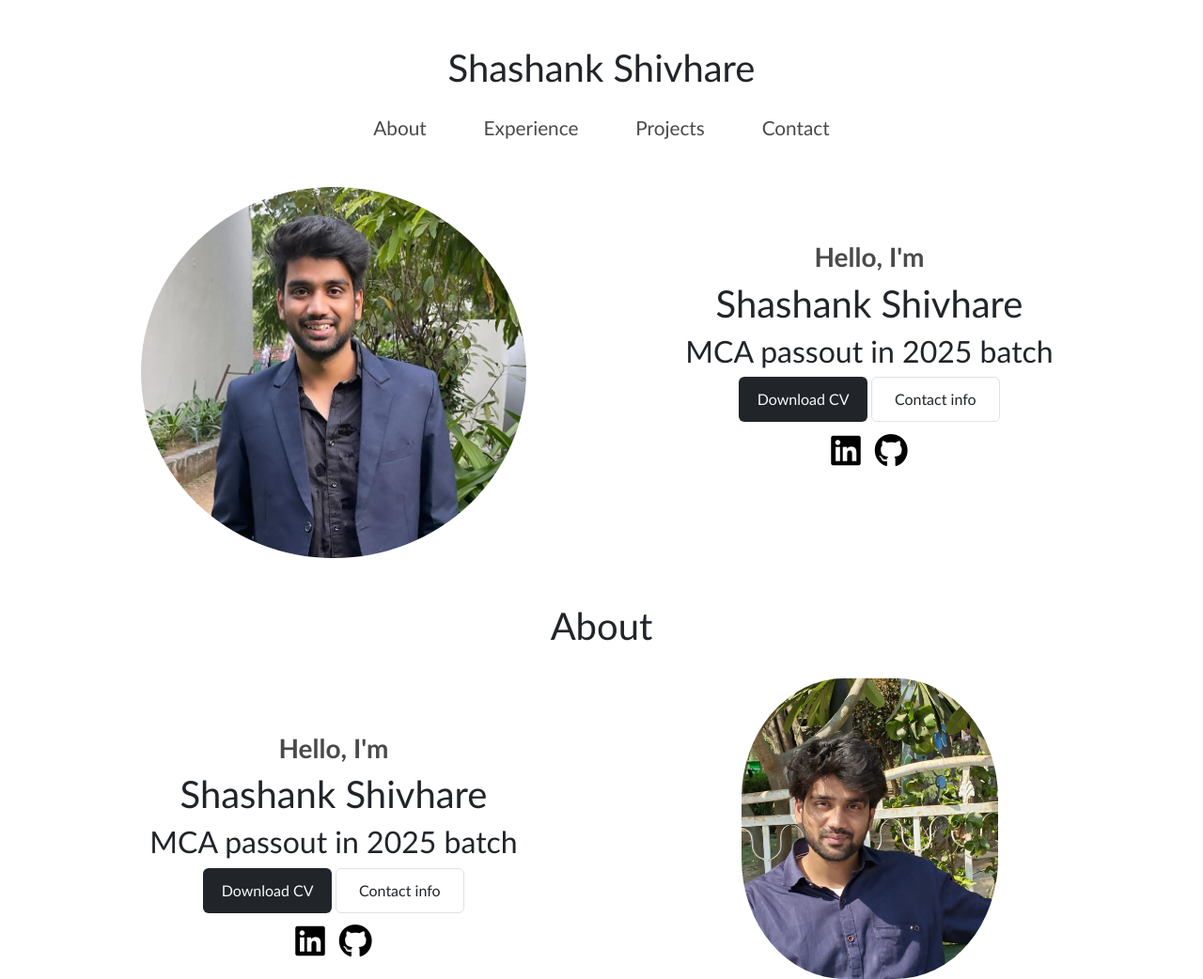
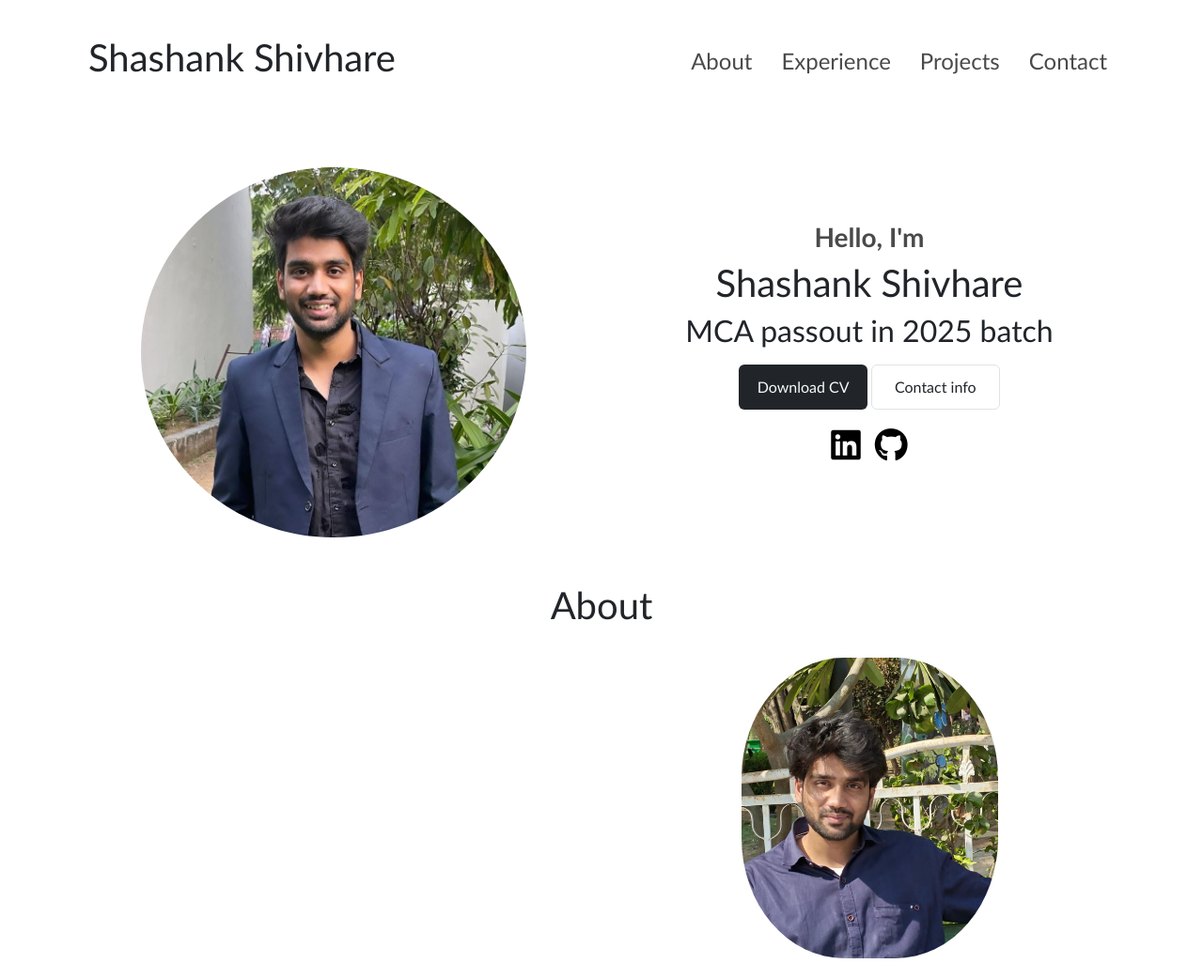
Before and after one commit to shivhare08/portfolio, a plain HTML site: page index.html in a window 1280 px wide. Shown: the whole page at 94% size. After the commit the page ends 1020 px from the top, so only its background shows below. Drawn offline with nearby package versions, Linux system fonts and the light colour scheme.

Commit message:
ist commit

```diff
--- a/index.html
+++ b/index.html
@@ -17,7 +17,7 @@
 </head>
 
 <body>
-    <div class="container mt-5">
+    <!-- <div class="container mt-5">
         <h1 class="text-center name">Shashank Shivhare</h1>
         <ul class="nav justify-content-center mt-3" style="gap: 1.8rem;">
             <li class="nav-item">
@@ -33,9 +33,36 @@
                 <a class="nav-link">Contact</a>
             </li>
         </ul>
+    </div> -->
+
+    <div class="container mt-4">
+        <nav class="navbar navbar-expand-lg">
+            <div class="container">
+              <a class="navbar-brand" href="#"><h1 class="text-dark">Shashank Shivhare</h1></a>
+              <button class="navbar-toggler" type="button" data-bs-toggle="collapse" data-bs-target="#navbarNavDropdown" aria-controls="navbarNavDropdown" aria-expanded="false" aria-label="Toggle navigation">
+                <span class="navbar-toggler-icon"></span>
+              </button>
+              <div class="collapse navbar-collapse" id="navbarNavDropdown">
+                <ul class="navbar-nav ms-auto" style="gap: 15px;">
+                  <li class="nav-item">
+                    <a class="nav-link" aria-current="page" href="#">About</a>
+                  </li>
+                  <li class="nav-item">
+                    <a class="nav-link" href="#">Experience</a>
+                  </li>
+                  <li class="nav-item">
+                    <a class="nav-link" href="#">Projects</a>
+                  </li>
+                  <li class="nav-item">
+                    <a class="nav-link" href="#">Contact</a>
+                  </li>
+                </ul>
+              </div>
+            </div>
+          </nav>
     </div>
 
-    <div class="container mt-3">
+    <div class="container mt-5">
         <div class="row">
             <div class="col-md-6">
                 <center>
@@ -49,9 +76,9 @@
                     <h3>Hello, I'm</h3>
                     <h1>Shashank Shivhare</h1>
                     <h2>MCA passout in 2025 batch</h2>
-                    <a onclick="window.open('./files/ShashankResume1.pdf')" ><button class="one w-25 bg-dark text-light btn">Download CV</button></a>
-                    <button class="two border w-25 btn">Contact info</button>
-                    <div class="mt-3" style="display: flex; justify-content: center; gap: 15px;" >
+                    <a onclick="window.open('./files/ShashankResume1.pdf')" ><button class="mt-2 one w-25 bg-dark text-light btn">Download CV</button></a>
+                    <button class="two border w-25 btn mt-2">Contact info</button>
+                    <div class="mt-4" style="display: flex; justify-content: center; gap: 15px;" >
                         <h4><a href="https://www.linkedin.com/in/shashank-shivhare-884785239/"><i class="fa-brands fa-linkedin fa-xl" style="color: #000000;"></i></a></h4>
                         <h4><a href="https://github.com/shivhare08"><i class="fa-brands fa-github fa-xl" style="color: #000000;"></i></a></h4>
                     </div>
@@ -67,15 +94,7 @@
         <div class="row">
             <div class="col-md-6 details">
                 <div class="text-center" style="margin-top: 15%;">
-                    <h3>Hello, I'm</h3>
-                    <h1>Shashank Shivhare</h1>
-                    <h2>MCA passout in 2025 batch</h2>
-                    <a onclick="window.open('./files/ShashankResume1.pdf')" ><button class="one w-25 bg-dark text-light btn">Download CV</button></a>
-                    <button class="two border w-25 btn">Contact info</button>
-                    <div class="mt-3" style="display: flex; justify-content: center; gap: 15px;" >
-                        <h4><a href="https://www.linkedin.com/in/shashank-shivhare-884785239/"><i class="fa-brands fa-linkedin fa-xl" style="color: #000000;"></i></a></h4>
-                        <h4><a href="https://github.com/shivhare08"><i class="fa-brands fa-github fa-xl" style="color: #000000;"></i></a></h4>
-                    </div>
+
 
                 </div>
             </div>
--- a/portfolio.css
+++ b/portfolio.css
@@ -4,13 +4,13 @@
 }
 
 
-.nav a{
-    font-size: 1.3rem;
+.navbar a{
+    font-size: 1.5rem;
     color: rgb(75, 74, 74);
     font-family: 'Gill Sans', 'Gill Sans MT', Calibri, 'Trebuchet MS', sans-serif;
 }
 
-.nav a:hover{
+.navbar a:hover{
     color:black;
     scale: 1.1;
     transition: 0.5s;
```
